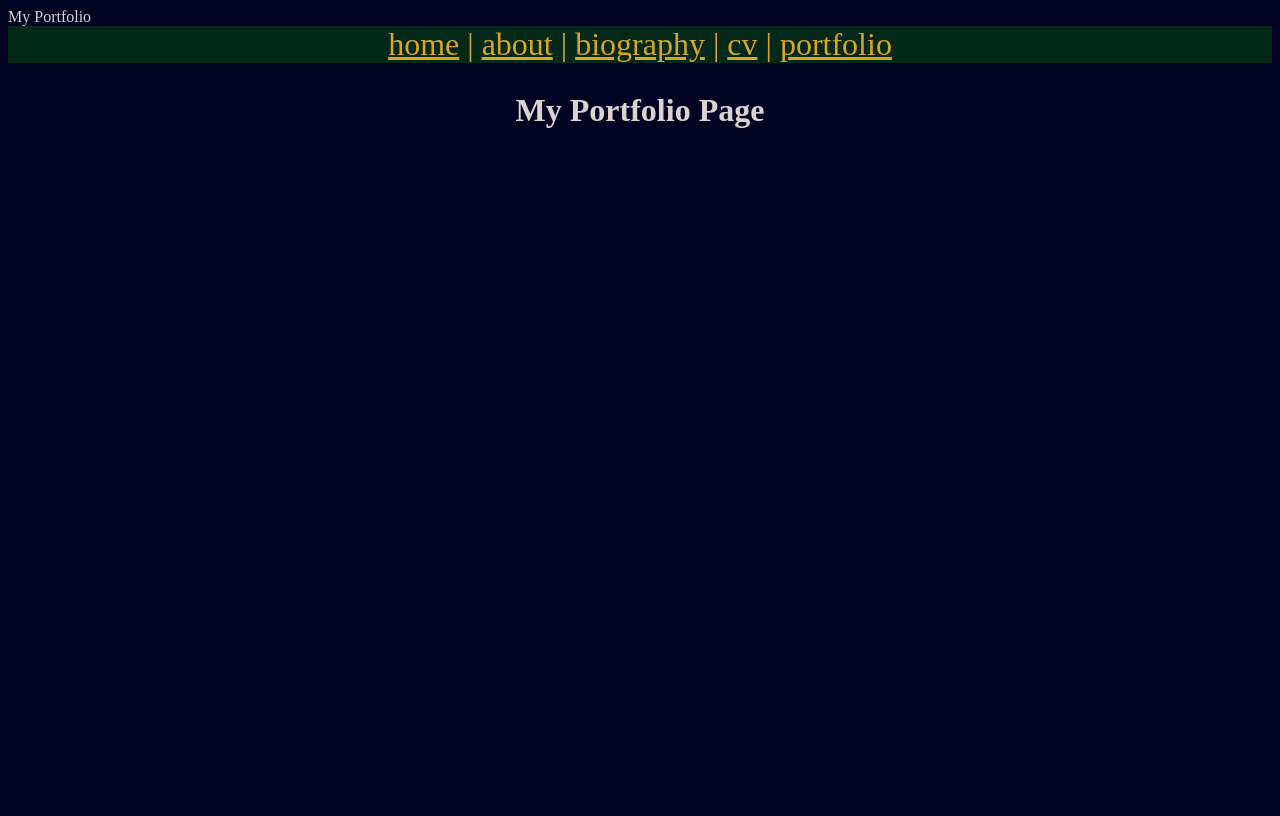
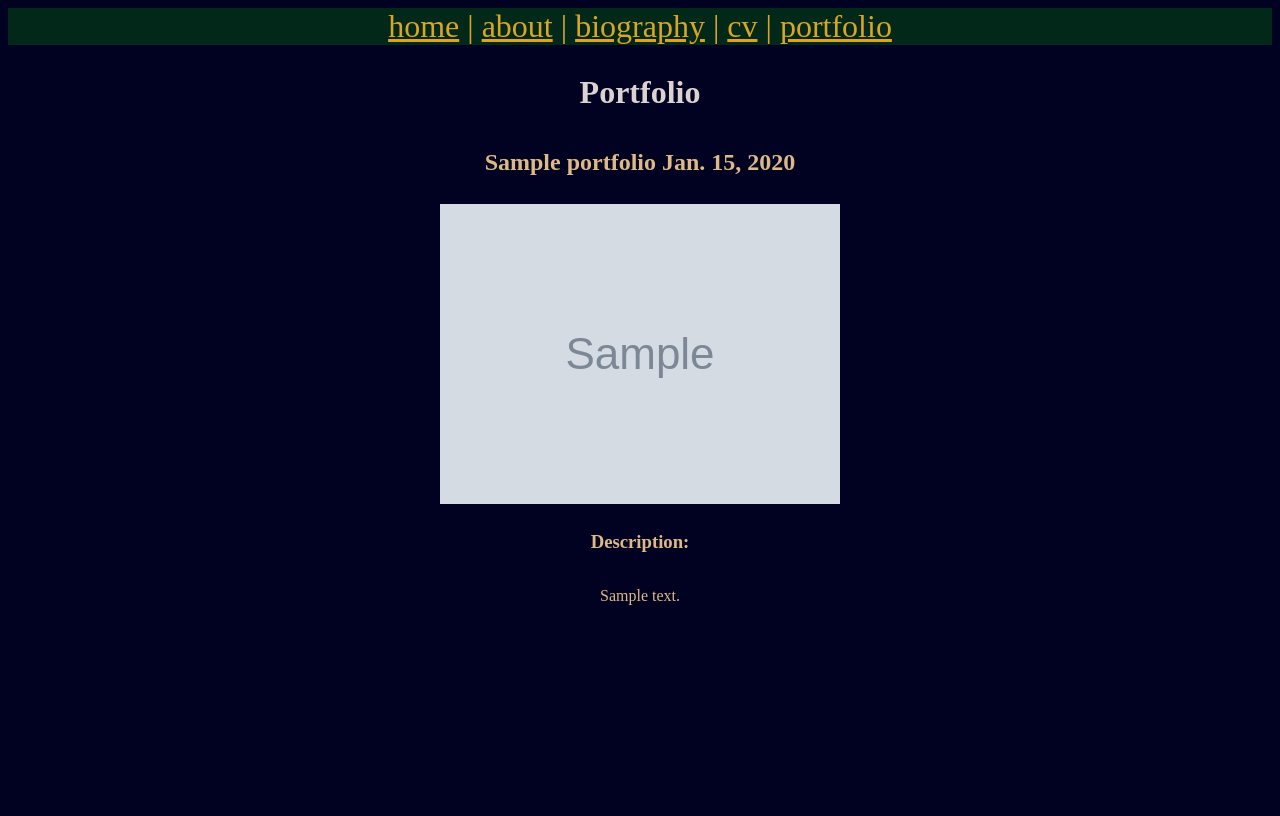
Before and after one commit to RoyAWilson/100DaysOfCodeCapstoneProjectWebsite, a Django app: page /my_portfolio/ in a window 1280 px wide. Run offline with Django 5.2, Linux system fonts and the light colour scheme; tables that the repository leaves empty hold one stand-in row (values such as "Sample post"); grey boxes marked "Sample" are stand-in pictures.

Commit message:
Add Description to portfolio page and add little extra css

```diff
--- a/my_site/roys_site/my_portfolio/templates/portfolio.html
+++ b/my_site/roys_site/my_portfolio/templates/portfolio.html
@@ -1,12 +1,19 @@
 {% extends "base.html" %}
 
 {% block title %}
-    My Portfolio
+    <title>My Portfolio</title>
 {% endblock title %}
 
 {% block content %}
-<h1>My Portfolio Page</h1>
+<h1>Portfolio</h1>
 <div>
-
+    {% for folio in portfolio %}
+        <h2 class="proj_h2">{{ folio.project_title }} {{ folio.date_completed}}</h2>
+        <div class="proj_div">
+            <img src="{{ folio.project_img.url }}" alt="{{ folio.project_title}}">
+        </div>
+        <h3>Description:</h3>
+        <p class="proj_p">{{ folio.Project_desc }}</p>
+    {% endfor %}
 </div>
 {% endblock content %}
--- a/my_site/roys_site/my_portfolio/views.py
+++ b/my_site/roys_site/my_portfolio/views.py
@@ -1,6 +1,7 @@
 from django.shortcuts import render
-
+from .models import Portfolio
 # Create your views here.
 
 def portfolio(request):
-    return render(request, "portfolio.html")
+    portfolio = Portfolio.objects.all()
+    return render(request, "portfolio.html", {"portfolio": portfolio})
--- a/my_site/roys_site/static/css/style.css
+++ b/my_site/roys_site/static/css/style.css
@@ -19,6 +19,17 @@ nav{
 h1 {
     text-align: center;
     padding: .5rem;
+}
+
+h2 {
+    text-align: center;
+    padding: .5rem;
+}
+
+h3 {
+    text-align: center;
+    padding: .5rem;
+    color: burlywood;
 }
 
 a {
@@ -69,3 +80,20 @@ article {
     width: 35%;
     height: 500px;
 }
+
+.proj_div {
+    display: flex;
+    justify-content: center;
+}
+
+.proj_h2{
+    text-align: center;
+    padding: .5rem;
+    color: burlywood;
+}
+
+.proj_p {
+    text-align: center;
+    padding: .5rem;
+    color: burlywood;
+}
```
Also changed, not shown: my_site/roys_site/BASE_DIR/media/graph_4dy9S7o.png (added).
